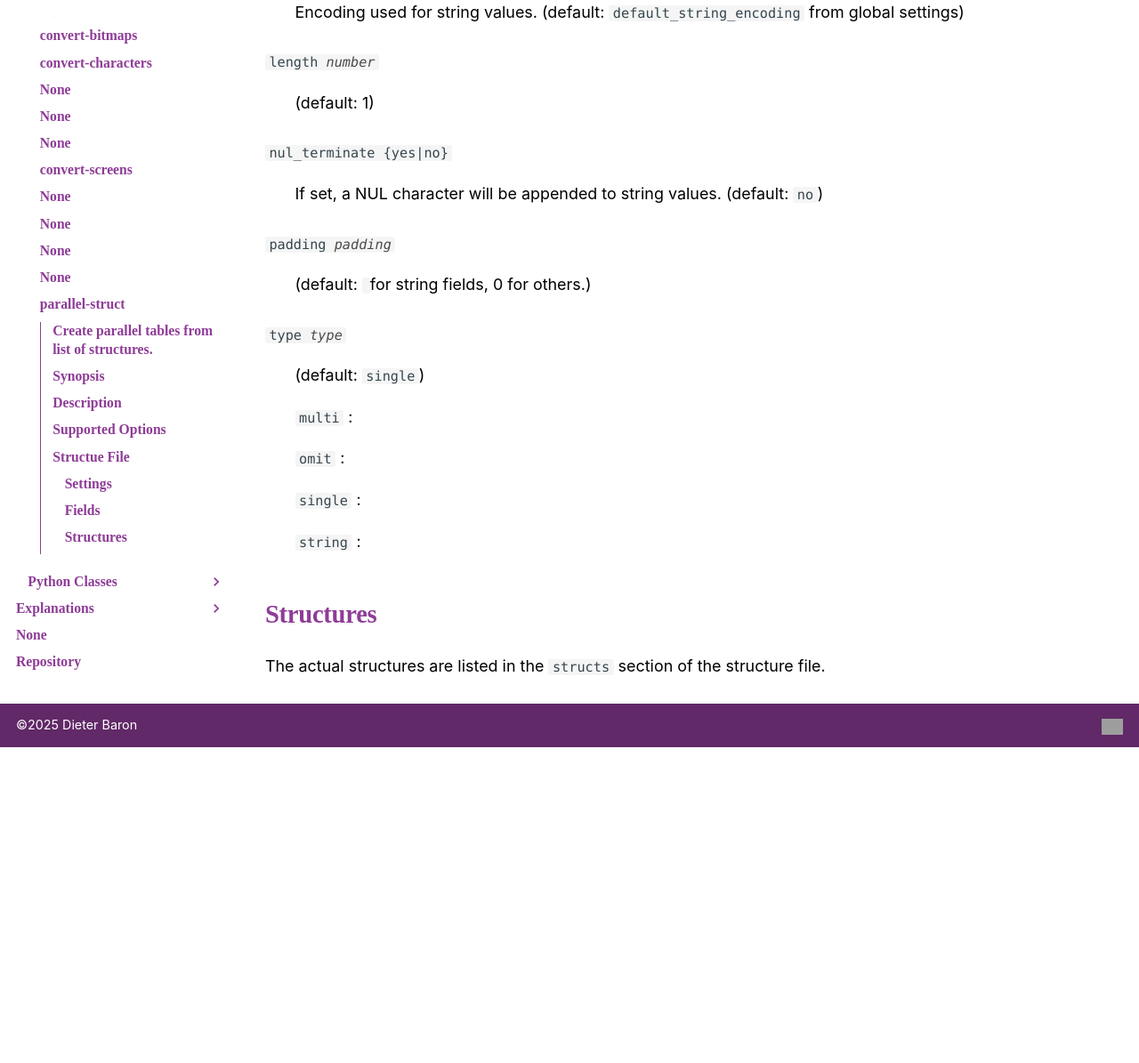
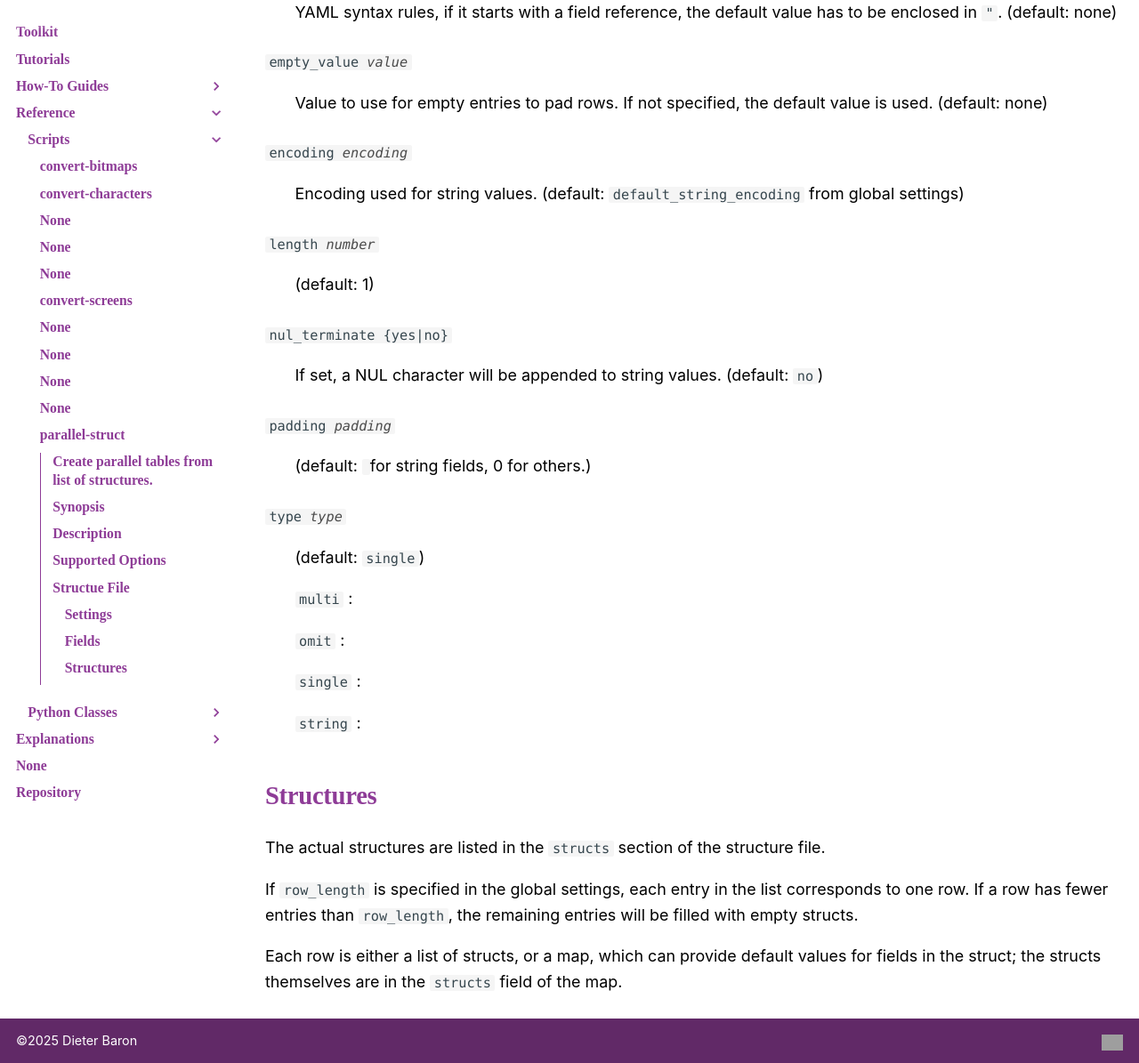
Before and after one commit to T-Pau/toolkit.tpau.group, an MkDocs documentation site: the page built from docs/Reference/Scripts/parallel-struct.md, in a window 1280 px wide and 1400 px high, scrolled down 1752 px, cut to the strip 205-1400 px from the top of the window. Shown: the whole strip at 89% size. Built offline with MkDocs 1.6.1 and Material for MkDocs 9.7.7, drawn with Linux system fonts in a browser that asks for light colours; some web fonts are replaced; plug-ins that fetch from the network failed and are left out; comment, search, counter and statistics services are not loaded; before the commit the page ends 2797 px from its top, so only the background shows below that; some of the changed text lies outside the part shown; grey boxes are pictures that could not be loaded.

Commit message:
Update for parallel-structs.

```diff
--- a/docs/Reference/Scripts/parallel-struct.md
+++ b/docs/Reference/Scripts/parallel-struct.md
@@ -49,12 +49,18 @@
 <code>prefix </em>string</em></code>
 : Prefix for object names. (default: empty)
 
+<code>row_length <em>number</em></code>
+: Number of entries per row. (default: none)
+
 ### Fields
 
 The fields of the structures are defined in the `fields` section of the structure file.
 
 <code>default_value <em>value</em></code>
 : Value to use if not specified in struct. Values of other fields can be used with the syntax <code>{{<em>field</em>}}</code>. Due to YAML syntax rules, if it starts with a field reference, the default value has to be enclosed in `"`. (default: none)
+
+<code>empty_value <em>value</em></code>
+: Value to use for empty entries to pad rows. If not specified, the default value is used. (default: none)
 
 <code>encoding <em>encoding</em></code>
 : Encoding used for string values. (default: `default_string_encoding` from global settings)
@@ -86,3 +92,7 @@
 ### Structures
 
 The actual structures are listed in the `structs` section of the structure file.
+
+If `row_length` is specified in the global settings, each entry in the list corresponds to one row. If a row has fewer entries than `row_length`, the remaining entries will be filled with empty structs.
+
+Each row is either a list of structs, or a map, which can provide default values for fields in the struct; the structs themselves are in the `structs` field of the map.
```
Also changed, not shown: site/Reference/Classes/AssemblerOutput/index.html, site/Reference/Scripts/parallel-struct/index.html, site/search.json.
